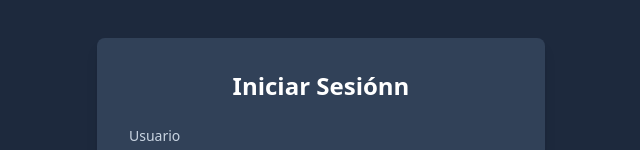
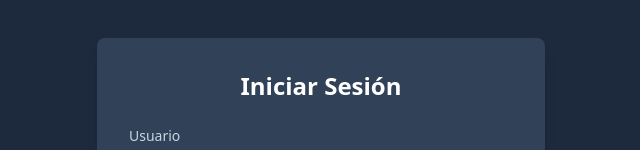
Before and after one commit to ssgalo/instituto-asistencias-front, a React (Vite) app: page /login in a window 1280 px wide. Shown: the part 248-398 px from the top of the page, without its empty margins (319-959 px from the left). Built offline with nearby package versions, Linux system fonts and the light colour scheme.

Commit message:
cambios en texto

```diff
--- a/src/features/auth/pages/LoginPage.tsx
+++ b/src/features/auth/pages/LoginPage.tsx
@@ -42,7 +42,7 @@
       <div className="w-full max-w-md">
         <img src={logoInstituto} alt="Logo Instituto" className="h-20 w-auto mx-auto mb-8" />
         <div className="bg-slate-700 shadow-lg rounded-lg p-8">
-          <h1 className="text-2xl font-bold text-center text-white mb-6">Iniciar Sesiónn</h1>
+          <h1 className="text-2xl font-bold text-center text-white mb-6">Iniciar Sesión</h1>
           <form onSubmit={handleLogin} className="space-y-6">
             <div>
               <label htmlFor="usuario" className="block text-sm font-medium text-slate-300">Usuario</label>
--- a/src/features/home/pages/HomePage.tsx
+++ b/src/features/home/pages/HomePage.tsx
@@ -93,7 +93,7 @@
                     <img src={logoInstituto} alt="Logo del Instituto Aliento de Vida" className="h-24 w-auto" />
 
                     <h1 className="text-3xl font-bold text-center text-slate-100">
-                        Registro de Asistencias - Curso de Emprendedores
+                        Registrá las asistencias
                     </h1>
 
                     <div className="w-full flex flex-col space-y-4">
```
